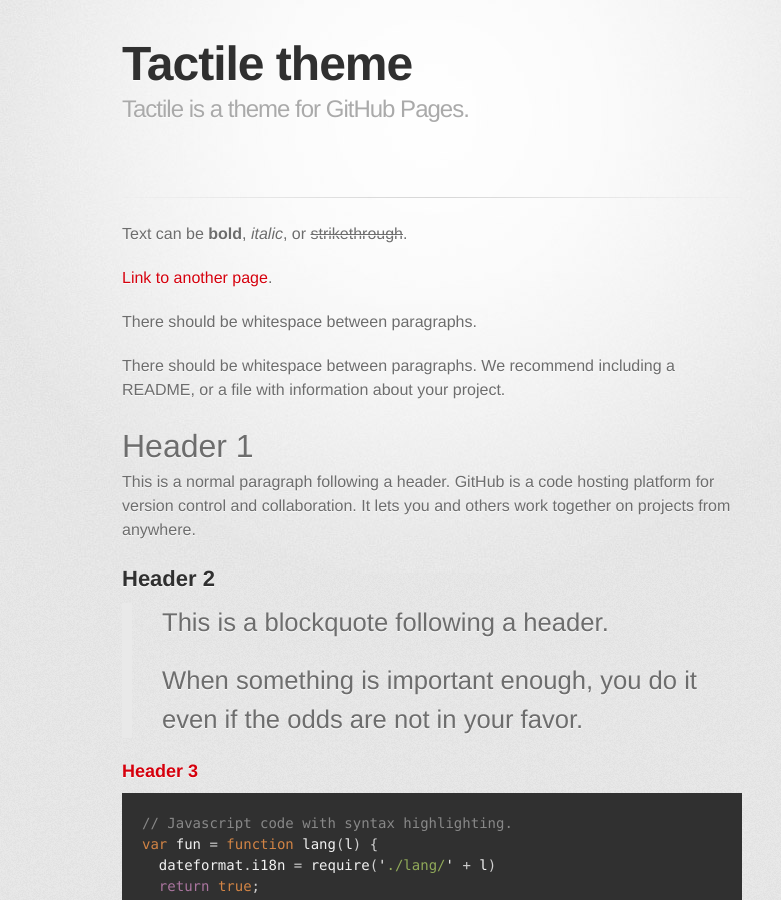
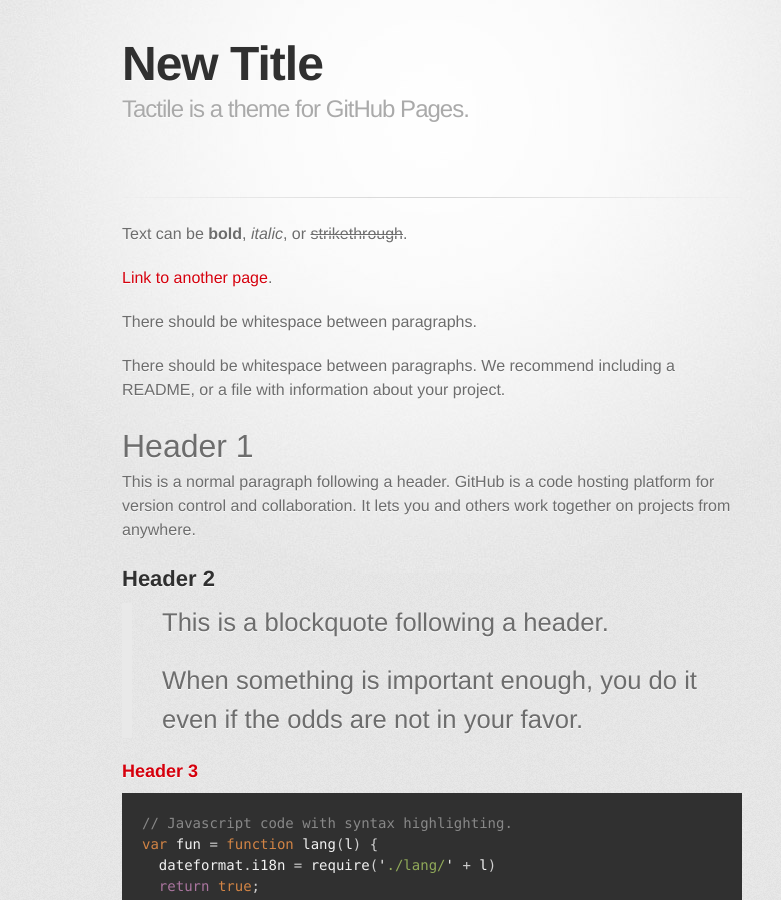
Before and after one commit to djagdmann/djagdmann.github.io, a Jekyll site: the page built from index.md, in a window 1280 px wide and 900 px high. Shown: the whole window, without its empty margins (208-989 px from the left). Built offline with Jekyll 4.4.1, drawn with Linux system fonts in a browser that asks for light colours; some web fonts are replaced; our own code applies the rules of GitHub Pages for plain Markdown files.

Commit message:
Update index.md

```diff
--- a/index.md
+++ b/index.md
@@ -1,5 +1,6 @@
 ---
-layout: default
+title: New Title
+descrition: New Description.
 ---
 
 Text can be **bold**, _italic_, or ~~strikethrough~~.
```
